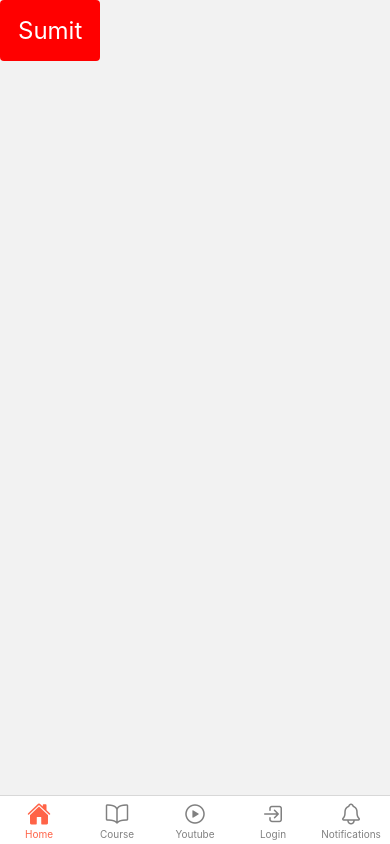
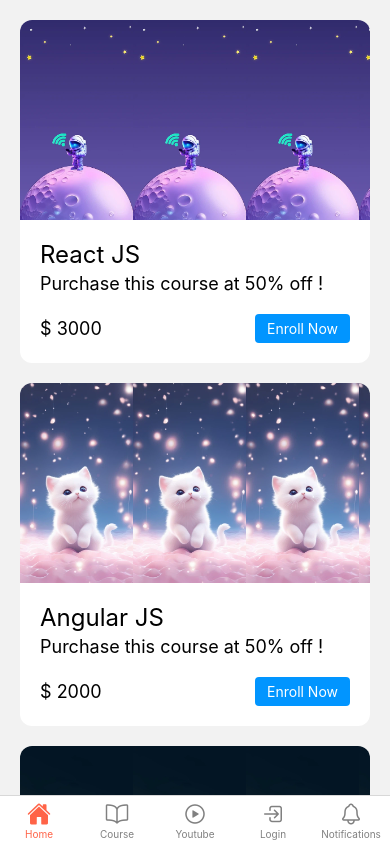
Before and after one commit to ansariabdulahad/JUST-STUDY-NATIVE, a React Native app: screen /Layout in a window 390 px wide. Built offline with nearby package versions, Linux system fonts and the light colour scheme.

Commit message:
card component added under reussable

```diff
--- a/Component/Home/index.jsx
+++ b/Component/Home/index.jsx
@@ -1,22 +1,56 @@
 import React from "react";
 import { View } from "react-native";
-import { Loader, Font, Button } from "../Reusable";
+import { Loader, Font, Button, Main, Card } from "../Reusable";
 import { error, info, primary, secondary, success, warning } from "../Reusable/Color";
 
 const Home = () => {
+
+    const Action = ({ price }) => {
+        return (
+            <View style={{
+                flexDirection: 'row',
+                alignItems: 'center',
+                justifyContent: 'space-between'
+            }}>
+                <Font size={'md'}>$ {price}</Font>
+                <Button size={'sm'}
+                    onPress={() => alert('react')}
+                >Enroll Now</Button>
+            </View>
+        )
+    }
+
     return (
-        <View
-            style={{
-                flexDirection: 'row'
-            }}
-        >
-            <Button
-                size={'lg'}
-                backgroundColor="red"
-            >
-                Sumit
-            </Button>
-        </View>
+        <Main>
+            <View style={{
+                padding: 20
+            }}>
+                <Card
+                    image={require('../../assets/welcomeImages/a.png')}
+                    title={'React JS'}
+                    description={'Purchase this course at 50% off !'}
+                    action={() => <Action price="3000" />}
+                />
+                <Card
+                    image={require('../../assets/welcomeImages/b.png')}
+                    title={'Angular JS'}
+                    description={'Purchase this course at 50% off !'}
+                    action={() => <Action price="2000" />}
+                />
+                <Card
+                    image={require('../../assets/welcomeImages/c.png')}
+                    title={'Node JS'}
+                    description={'Purchase this course at 50% off !'}
+                    action={() => <Action price="5000" />}
+                />
+                <Card
+                    image={require('../../assets/welcomeImages/d.png')}
+                    title={'MongoDb'}
+                    description={'Purchase this course at 50% off !'}
+                    action={() => <Action price="1000" />}
+                />
+            </View>
+        </Main>
     );
 }
 
--- /dev/null
+++ b/Component/Reusable/Card/index.jsx
@@ -0,0 +1,63 @@
+import React from "react";
+import { Image, TouchableOpacity, View } from "react-native";
+import { Button, Font } from "../";
+
+const Card = ({
+    image = null,
+    title = null,
+    description = null,
+    action = null,
+    ...rest
+}) => {
+    return (
+        <TouchableOpacity {...rest}>
+            <View style={{
+                backgroundColor: 'white',
+                borderRadius: 12,
+                elevation: 10,
+                shadowColor: 'rgba(0, 0, 0, 0.4)',
+                marginBottom: 20
+            }}>
+                {
+                    image &&
+                    <Image
+                        source={image}
+                        resizeMode="repeat"
+                        style={{
+                            width: '100%',
+                            height: 200,
+                            borderTopRightRadius: 12,
+                            borderTopLeftRadius: 12
+                        }}
+                    />
+                }
+                <View style={{
+                    padding: 20
+                }}>
+                    {
+                        title &&
+                        <Font size={'lg'}>{title}</Font>
+                    }
+                    {
+                        description &&
+                        <Font size={'md'}
+                            style={{
+                                marginTop: 4
+                            }}
+                        >{description}</Font>
+                    }
+                    {
+                        action &&
+                        <View style={{
+                            marginTop: 20
+                        }}>
+                            {action()}
+                        </View>
+                    }
+                </View>
+            </View>
+        </TouchableOpacity>
+    );
+}
+
+export default Card;
--- /dev/null
+++ b/Component/Reusable/Main/index.jsx
@@ -0,0 +1,14 @@
+import React from "react";
+import { ScrollView, View } from "react-native";
+
+const Main = ({ children }) => {
+    return (
+        <View>
+            <ScrollView>
+                {children}
+            </ScrollView>
+        </View>
+    );
+}
+
+export default Main;
--- a/Component/Reusable/index.jsx
+++ b/Component/Reusable/index.jsx
@@ -1,9 +1,13 @@
 import Loader from "./Loader";
 import Font from "./Font";
 import Button from "./Button";
+import Main from "./Main";
+import Card from "./Card";
 
 export {
     Loader,
     Font,
-    Button
+    Button,
+    Main,
+    Card
 }
```
